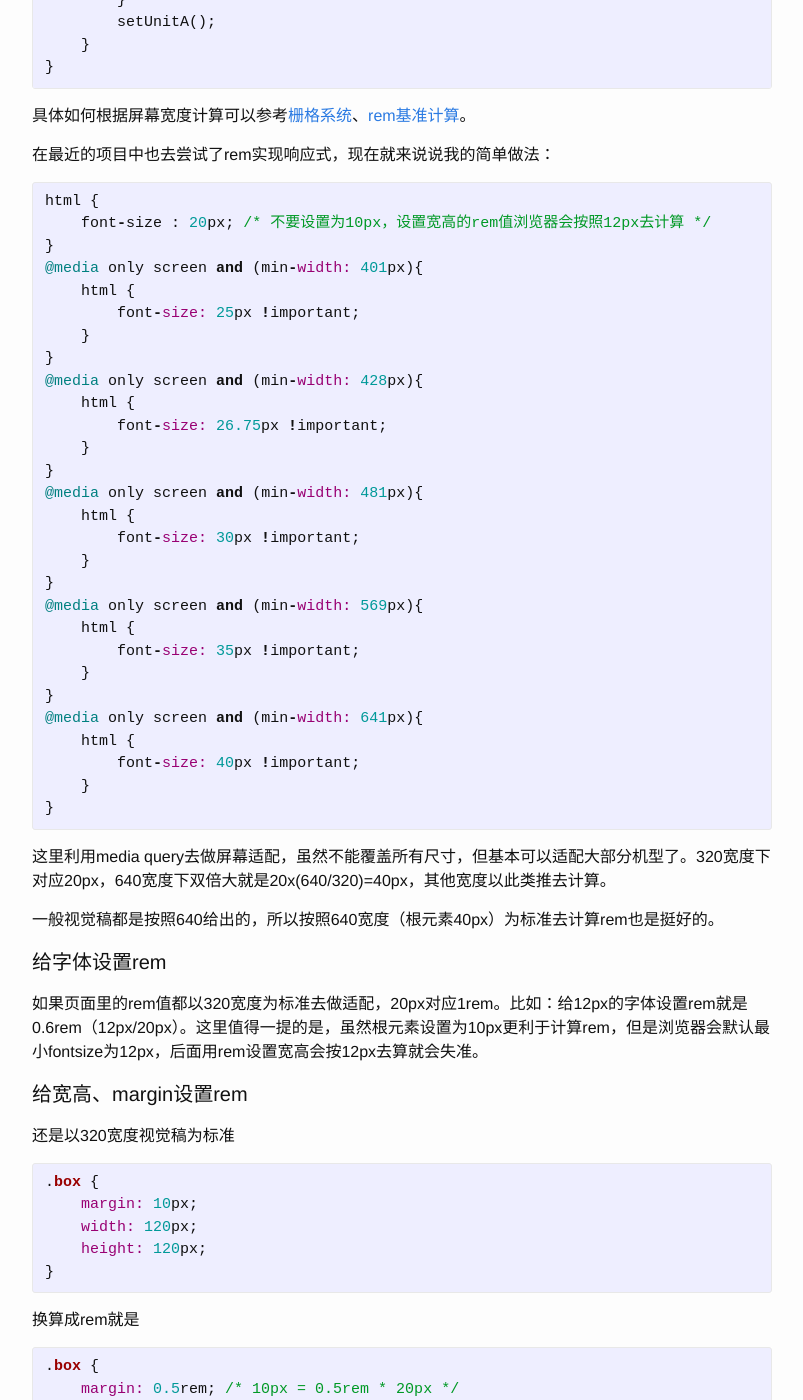
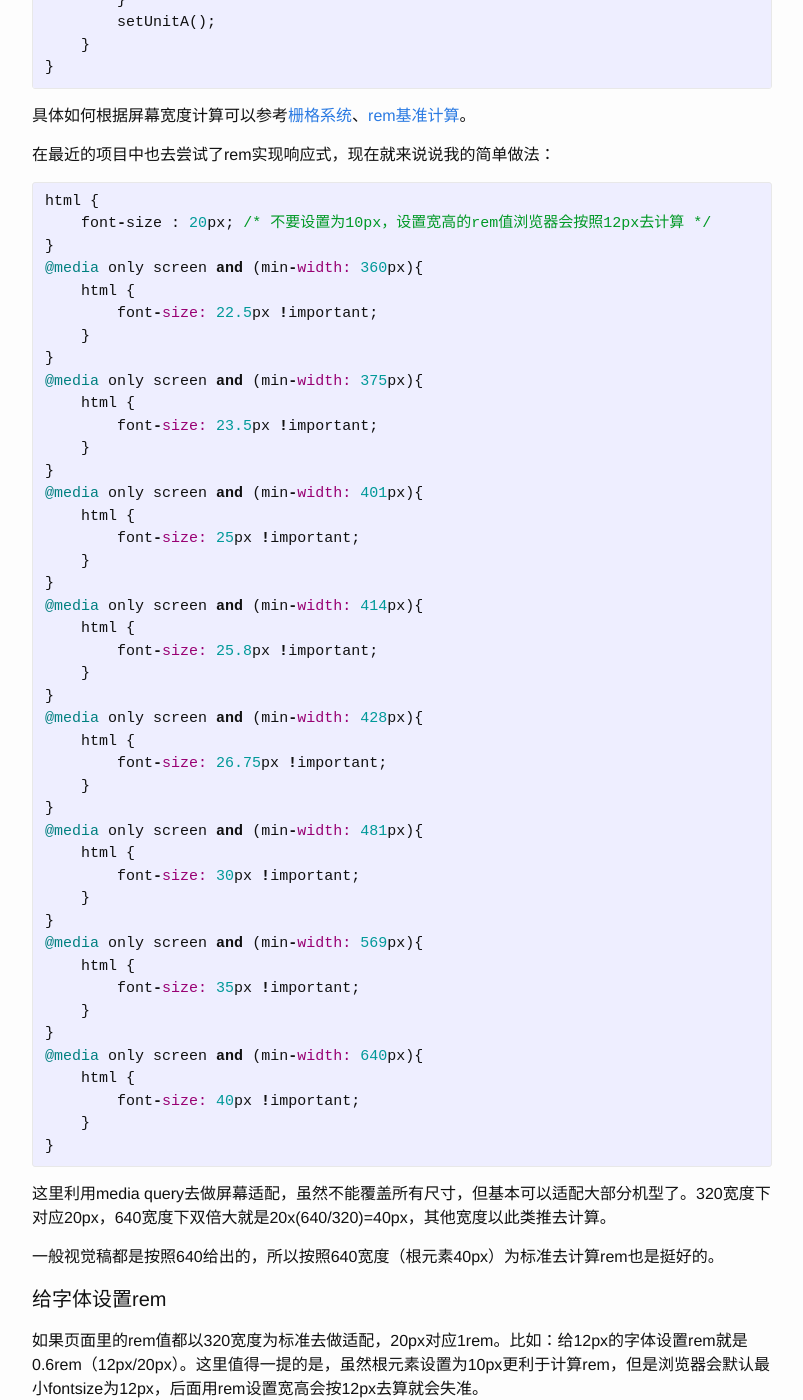
Before and after one commit to JefferXia/helloworld, a Jekyll site: the page built from _posts/2015-03-26-f.markdown, in a window 1280 px wide and 1400 px high, scrolled down 1723 px. Shown: the whole window, without its empty margins (238-1041 px from the left). Built offline with Jekyll 4.4.1, drawn with Linux system fonts in a browser that asks for light colours.

Commit message:
修改blog

```diff
--- a/_posts/2015-03-26-f.markdown
+++ b/_posts/2015-03-26-f.markdown
@@ -68,9 +68,24 @@ rem: function() {
 html {
     font-size : 20px; /* 不要设置为10px，设置宽高的rem值浏览器会按照12px去计算 */
 }
+@media only screen and (min-width: 360px){
+    html {
+        font-size: 22.5px !important;
+    }
+}
+@media only screen and (min-width: 375px){
+    html {
+        font-size: 23.5px !important;
+    }
+}
 @media only screen and (min-width: 401px){
     html {
         font-size: 25px !important;
+    }
+}
+@media only screen and (min-width: 414px){
+    html {
+        font-size: 25.8px !important;
     }
 }
 @media only screen and (min-width: 428px){
@@ -88,7 +103,7 @@ html {
         font-size: 35px !important;
     }
 }
-@media only screen and (min-width: 641px){
+@media only screen and (min-width: 640px){
     html {
         font-size: 40px !important;
     }
```
